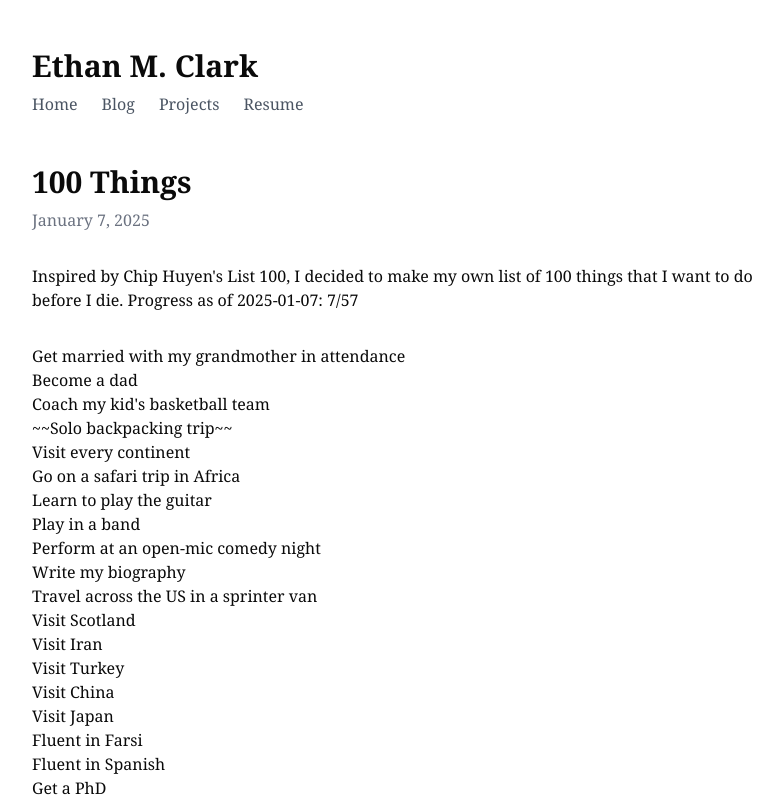
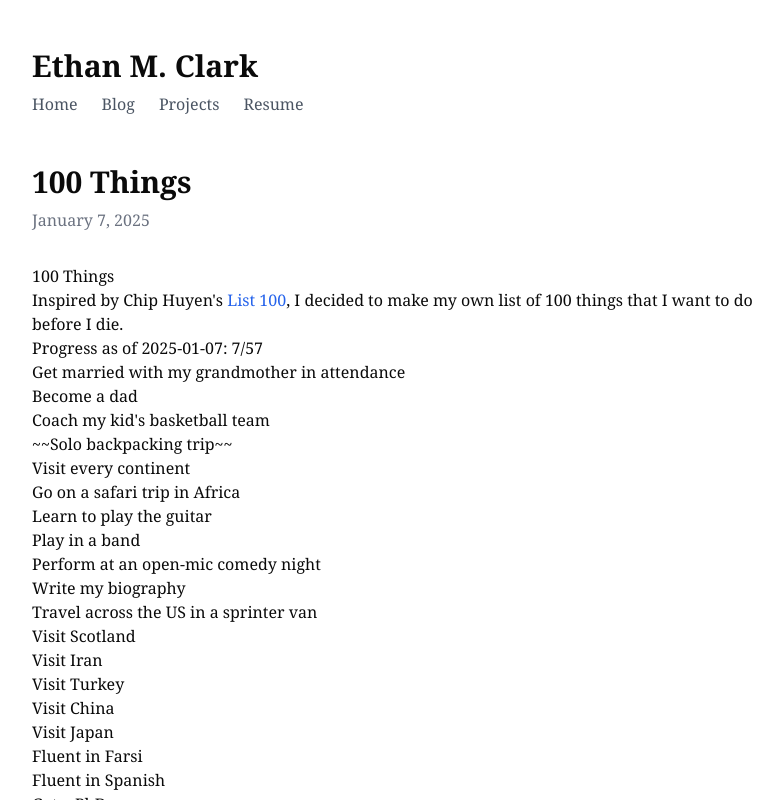
Before and after one commit to ethanmclark1/personal_website, a Next.js app: page /blog/100-things in a window 1280 px wide. Shown: the top 800 px of the page, without its empty margins (240-1023 px from the left). Built offline with nearby package versions, Linux system fonts and the light colour scheme.

Commit message:
test format

```diff
--- a/src/app/blog/[slug]/page.tsx
+++ b/src/app/blog/[slug]/page.tsx
@@ -3,8 +3,23 @@ import { formatDate } from '@/lib/utils/date'
 import { PageWrapper } from '@/components/layout/PageWrapper'
 import { MDXRemote } from 'next-mdx-remote/rsc'
 import { notFound } from 'next/navigation'
+import Link from 'next/link'
+import type { MDXComponents } from 'mdx/types'
 
-// This generates all possible slugs at build time
+// Define custom components for MDX with correct typing
+const components: MDXComponents = {
+  a: ({ href, children }) => {
+    // Add type check for href
+    if (typeof href !== 'string') return null
+
+    return (
+      <Link href={href} className="text-blue-600 hover:underline">
+        {children}
+      </Link>
+    )
+  }
+}
+
 export async function generateStaticParams() {
   const posts = getAllPosts()
   return posts.map((post) => ({
@@ -12,21 +27,23 @@ export async function generateStaticParams() {
   }))
 }
 
-// This renders the page for each slug
 export default async function Post({ params }: { params: { slug: string } }) {
   try {
     const post = getPostBySlug(params.slug)
 
     return (
       <PageWrapper>
-        <article className="prose prose-lg max-w-none prose-ol:list-decimal prose-ol:ml-4">
+        <article className="prose prose-lg max-w-none">
           <header className="mb-8">
             <h1 className="text-3xl font-bold mb-2">{post.frontmatter.title}</h1>
             <time className="text-gray-500">
               {formatDate(post.frontmatter.date)}
             </time>
           </header>
-          <MDXRemote source={post.content} />
+          <MDXRemote
+            source={post.content}
+            components={components}
+          />
         </article>
       </PageWrapper>
     )
--- a/src/content/posts/100-things.mdx
+++ b/src/content/posts/100-things.mdx
@@ -3,8 +3,10 @@ title: "100 Things"
 date: "2025-01-07"
 ---
 
-<div className="space-y-8">
+# 100 Things
+
 Inspired by Chip Huyen's [List 100](https://huyenchip.com/list-100/), I decided to make my own list of 100 things that I want to do before I die.
+
 Progress as of 2025-01-07: 7/57
 
 1. Get married with my grandmother in attendance
@@ -63,5 +65,3 @@ Progress as of 2025-01-07: 7/57
 54. Rep out muscle-ups
 55. Rep out one-arm pull-ups
 56. Be able to do the flag pole
-
-</div>
```
